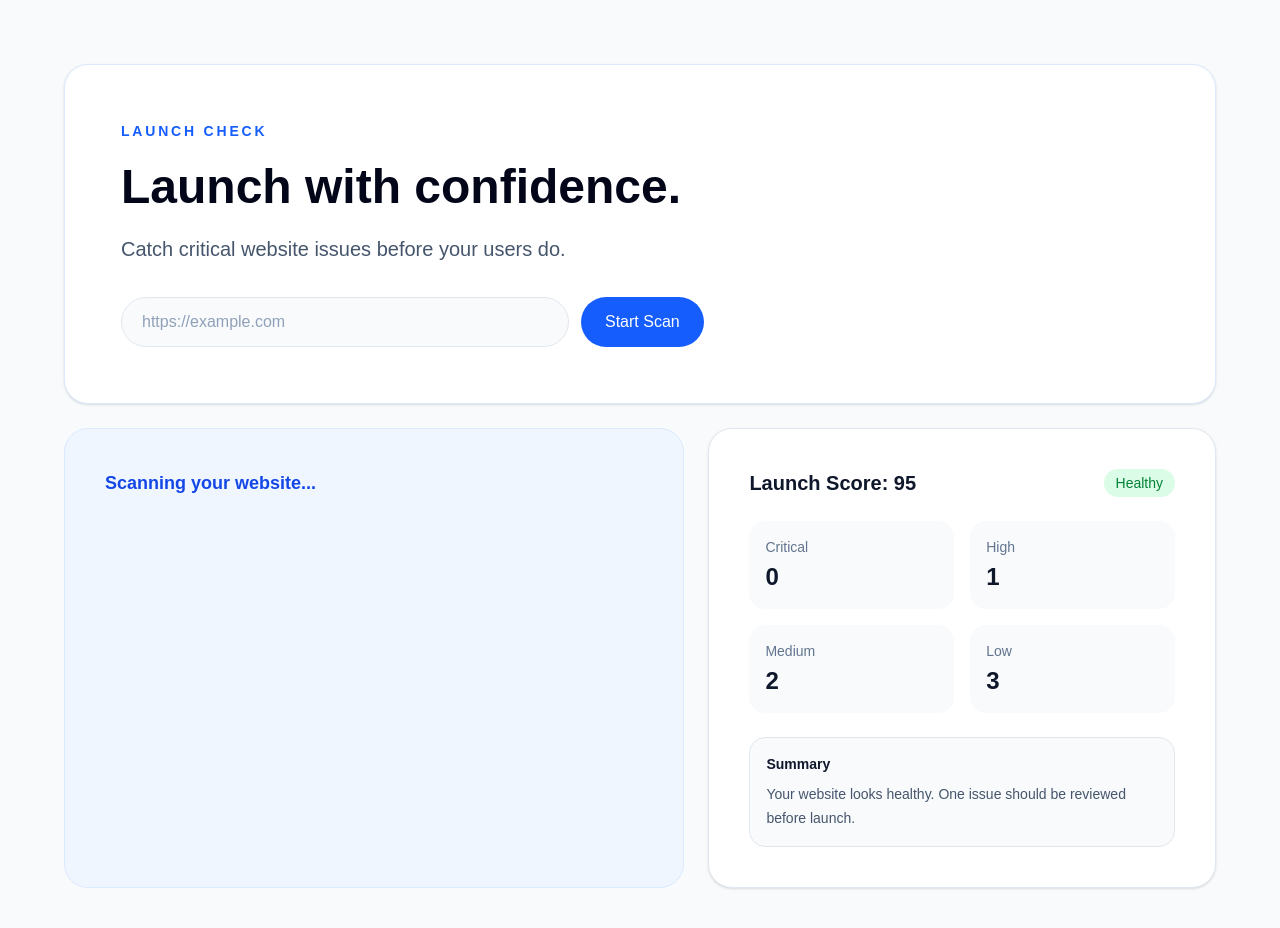
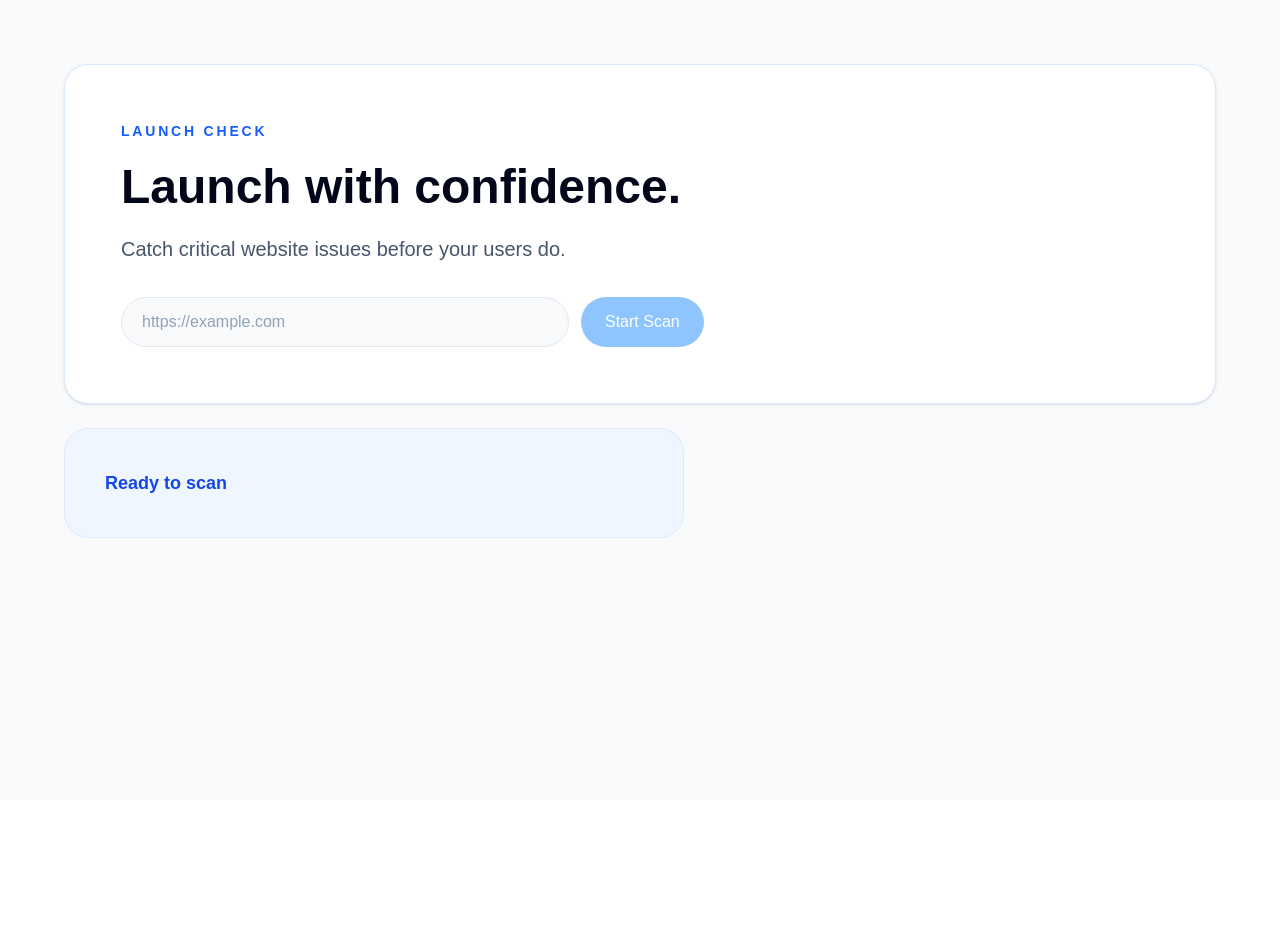
Before and after one commit to scraft-dev/launch-check, a Next.js app: page / in a window 1280 px wide. Shown: the top 928 px of the page. After the commit the page ends 800 px from the top, so only its background shows below. Built offline with nearby package versions, Linux system fonts and the light colour scheme.

Commit message:
feat: add interactive scan flow

```diff
--- a/src/app/page.tsx
+++ b/src/app/page.tsx
@@ -1,4 +1,49 @@
+"use client";
+
+import { useState } from "react";
+
+function isValidUrl(value: string) {
+  try {
+    const parsedUrl = new URL(value);
+    return parsedUrl.protocol === "http:" || parsedUrl.protocol === "https:";
+  } catch {
+    return false;
+  }
+}
+
 export default function Home() {
+  const [url, setUrl] = useState("");
+  const [error, setError] = useState("");
+  const [isScanning, setIsScanning] = useState(false);
+  const [showResults, setShowResults] = useState(false);
+
+  function handleStartScan() {
+    const trimmedUrl = url.trim();
+
+    if (!trimmedUrl || !isValidUrl(trimmedUrl)) {
+      setError("Enter a valid website URL.");
+      setIsScanning(false);
+      setShowResults(false);
+      return;
+    }
+
+    setError("");
+    setShowResults(false);
+    setIsScanning(true);
+
+    window.setTimeout(() => {
+      setIsScanning(false);
+      setShowResults(true);
+    }, 2000);
+  }
+
+  function handleReset() {
+    setUrl("");
+    setError("");
+    setIsScanning(false);
+    setShowResults(false);
+  }
+
   return (
     <div className="min-h-screen bg-slate-50 px-4 py-8 text-slate-900 sm:px-6 lg:px-8 lg:py-16">
       <main className="mx-auto flex max-w-6xl flex-col gap-6">
@@ -19,26 +64,40 @@ export default function Home() {
                 className="w-full rounded-full border border-slate-200 bg-slate-50 px-5 py-3 text-base text-slate-700 outline-none ring-0 placeholder:text-slate-400 sm:max-w-md"
                 type="url"
                 placeholder="https://example.com"
+                value={url}
+                onChange={(event) => {
+                  setUrl(event.target.value);
+                  if (error) {
+                    setError("");
+                  }
+                }}
               />
               <button
                 type="button"
-                className="rounded-full bg-blue-600 px-6 py-3 text-base font-medium text-white transition-colors hover:bg-blue-700"
+                className="rounded-full bg-blue-600 px-6 py-3 text-base font-medium text-white transition-colors hover:bg-blue-700 disabled:cursor-not-allowed disabled:bg-blue-300"
+                onClick={handleStartScan}
+                disabled={url.trim() === "" || isScanning}
               >
-                Start Scan
+                {isScanning ? "Scanning..." : "Start Scan"}
               </button>
             </div>
+
+            {error ? (
+              <p className="mt-3 text-sm font-medium text-red-600">{error}</p>
+            ) : null}
           </div>
         </section>
 
         <div className="grid gap-6 lg:grid-cols-[1.1fr_0.9fr]">
           <section className="rounded-3xl border border-blue-100 bg-blue-50 p-8 sm:p-10">
             <p className="text-lg font-semibold text-blue-700">
-              Scanning your website...
+              {isScanning ? "Scanning your website..." : "Ready to scan"}
             </p>
           </section>
 
+          {showResults ? (
             <section className="rounded-3xl border border-slate-200 bg-white p-8 shadow-sm sm:p-10">
-            <div className="flex items-center justify-between">
+              <div className="flex items-center justify-between gap-3">
                 <h2 className="text-xl font-semibold text-slate-900">
                   Launch Score: 95
                 </h2>
@@ -72,7 +131,16 @@ export default function Home() {
                   Your website looks healthy. One issue should be reviewed before launch.
                 </p>
               </div>
+
+              <button
+                type="button"
+                className="mt-6 rounded-full border border-slate-200 px-4 py-2 text-sm font-medium text-slate-700 transition-colors hover:bg-slate-50"
+                onClick={handleReset}
+              >
+                Scan another website
+              </button>
             </section>
+          ) : null}
         </div>
       </main>
     </div>
```
Lines whose indentation alone changed are shown as unchanged.
